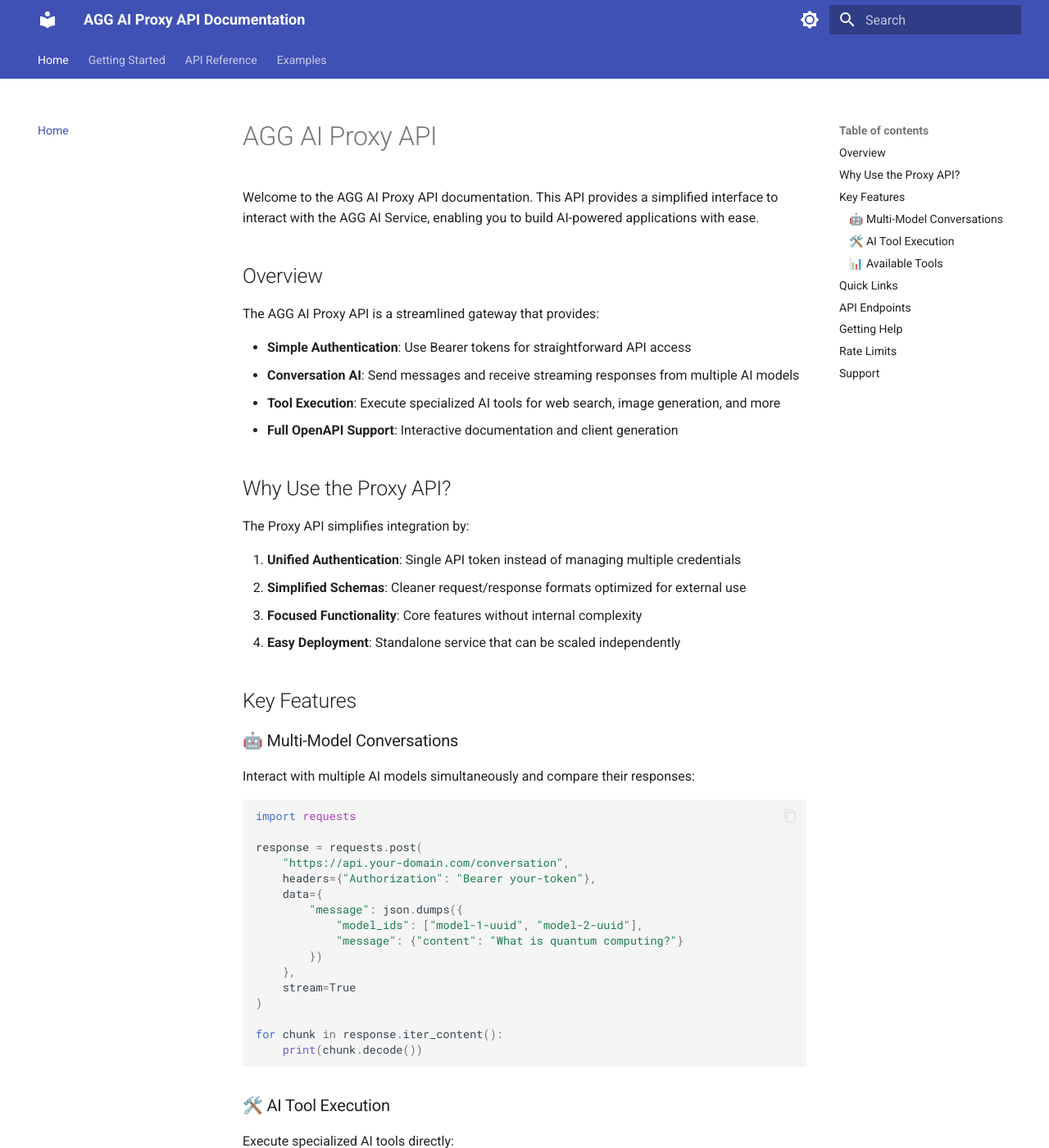
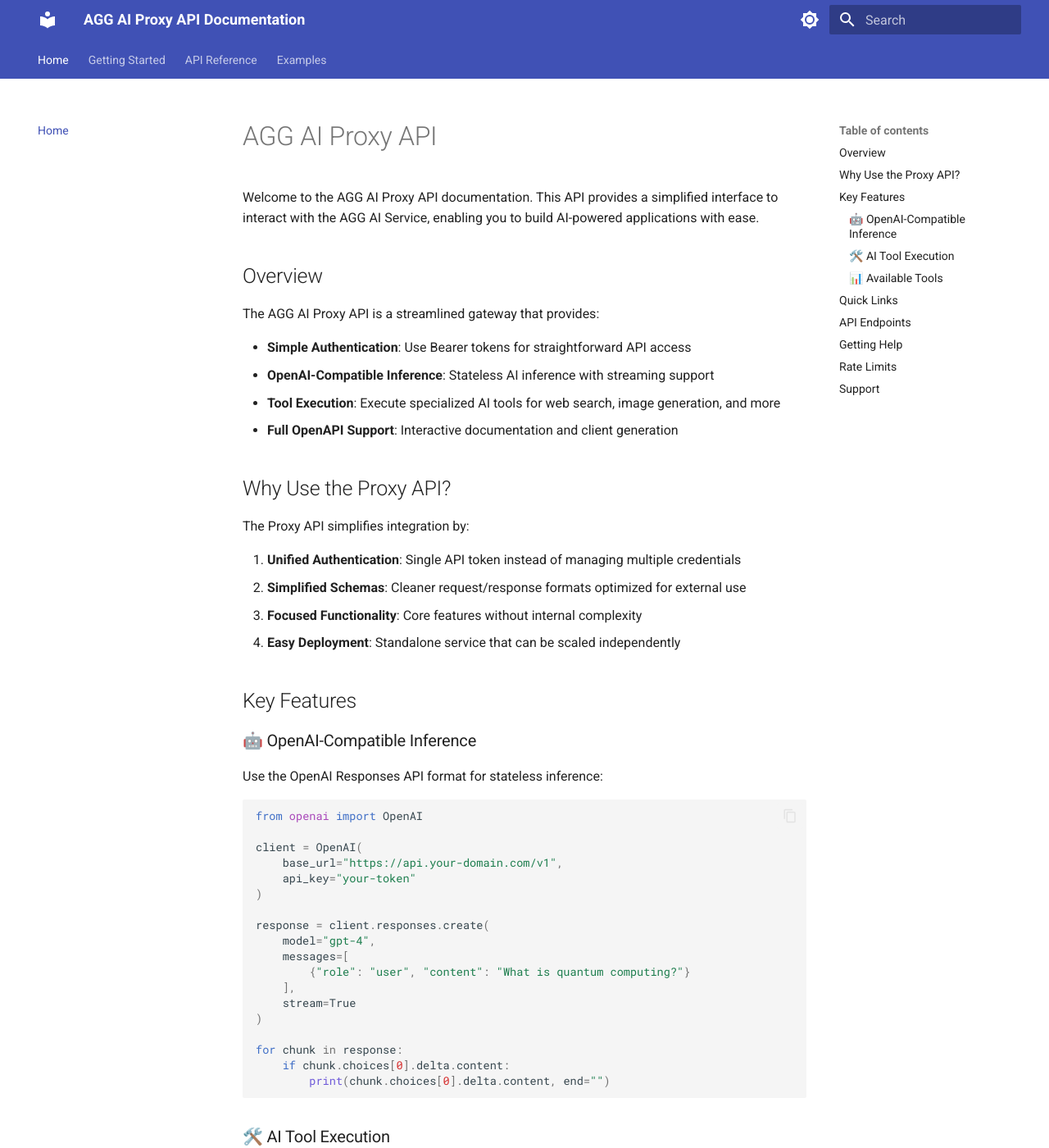
Before and after one commit to agg-ai/agg-ai-proxy-docs, an MkDocs documentation site: the page built from docs/index.md, in a window 1280 px wide and 1400 px high. Shown: the whole window at 82% size. Built offline with MkDocs 1.6.1 and Material for MkDocs 9.7.7, drawn with Linux system fonts in a browser that asks for light colours; some of the changed text lies outside the part shown.

Commit message:
add responses endpoint

````diff
--- a/docs/index.md
+++ b/docs/index.md
@@ -7,7 +7,7 @@ Welcome to the AGG AI Proxy API documentation. This API provides a simplified in
 The AGG AI Proxy API is a streamlined gateway that provides:
 
 - **Simple Authentication**: Use Bearer tokens for straightforward API access
-- **Conversation AI**: Send messages and receive streaming responses from multiple AI models
+- **OpenAI-Compatible Inference**: Stateless AI inference with streaming support
 - **Tool Execution**: Execute specialized AI tools for web search, image generation, and more
 - **Full OpenAPI Support**: Interactive documentation and client generation
 
@@ -22,27 +22,29 @@ The Proxy API simplifies integration by:
 
 ## Key Features
 
-### 🤖 Multi-Model Conversations
+### 🤖 OpenAI-Compatible Inference
 
-Interact with multiple AI models simultaneously and compare their responses:
+Use the OpenAI Responses API format for stateless inference:
 
 ```python
-import requests
+from openai import OpenAI
 
-response = requests.post(
-    "https://api.your-domain.com/conversation",
-    headers={"Authorization": "Bearer your-token"},
-    data={
-        "message": json.dumps({
-            "model_ids": ["model-1-uuid", "model-2-uuid"],
-            "message": {"content": "What is quantum computing?"}
-        })
-    },
+client = OpenAI(
+    base_url="https://api.your-domain.com/v1",
+    api_key="your-token"
+)
+
+response = client.responses.create(
+    model="gpt-4",
+    messages=[
+        {"role": "user", "content": "What is quantum computing?"}
+    ],
     stream=True
 )
 
-for chunk in response.iter_content():
-    print(chunk.decode())
+for chunk in response:
+    if chunk.choices[0].delta.content:
+        print(chunk.choices[0].delta.content, end="")
 ```
 
 ### 🛠️ AI Tool Execution
@@ -82,21 +84,21 @@ result = response.json()
 
 - [Quickstart Guide](quickstart.md) - Get up and running in minutes
 - [Authentication](authentication.md) - Learn about API authentication
-- [Conversation API](api/conversation.md) - Send messages to AI models
+- [Responses API](api/responses.md) - OpenAI-compatible inference endpoint
 - [Tools API](api/tools.md) - Execute AI tools
 
 ## API Endpoints
 
 | Endpoint | Method | Description |
 |----------|--------|-------------|
+| `/v1/responses` | POST | Create AI responses (OpenAI-compatible) |
 | `/tools` | GET | List available tools |
 | `/tools/execute` | POST | Execute a specific tool |
-| `/conversation` | POST | Send a conversation message |
 | `/health` | GET | Check API health status |
 
 ## Getting Help
 
-- Check the [API Reference](api/conversation.md) for detailed endpoint documentation
+- Check the [API Reference](api/responses.md) for detailed endpoint documentation
 - See [Examples](examples/basic.md) for common use cases
 - Review error codes and troubleshooting in each API section
 
--- a/mkdocs.yml
+++ b/mkdocs.yml
@@ -35,7 +35,7 @@ nav:
       - Quickstart: quickstart.md
       - Authentication: authentication.md
   - API Reference:
-      - Conversation: api/conversation.md
+      - Responses: api/responses.md
       - Tools: api/tools.md
       - Files: api/files.md
   - Examples:
````
Also changed, not shown: docs/api/conversation.md (deleted, +0 -328 lines), docs/api/responses.md (added, +250 -0 lines).
